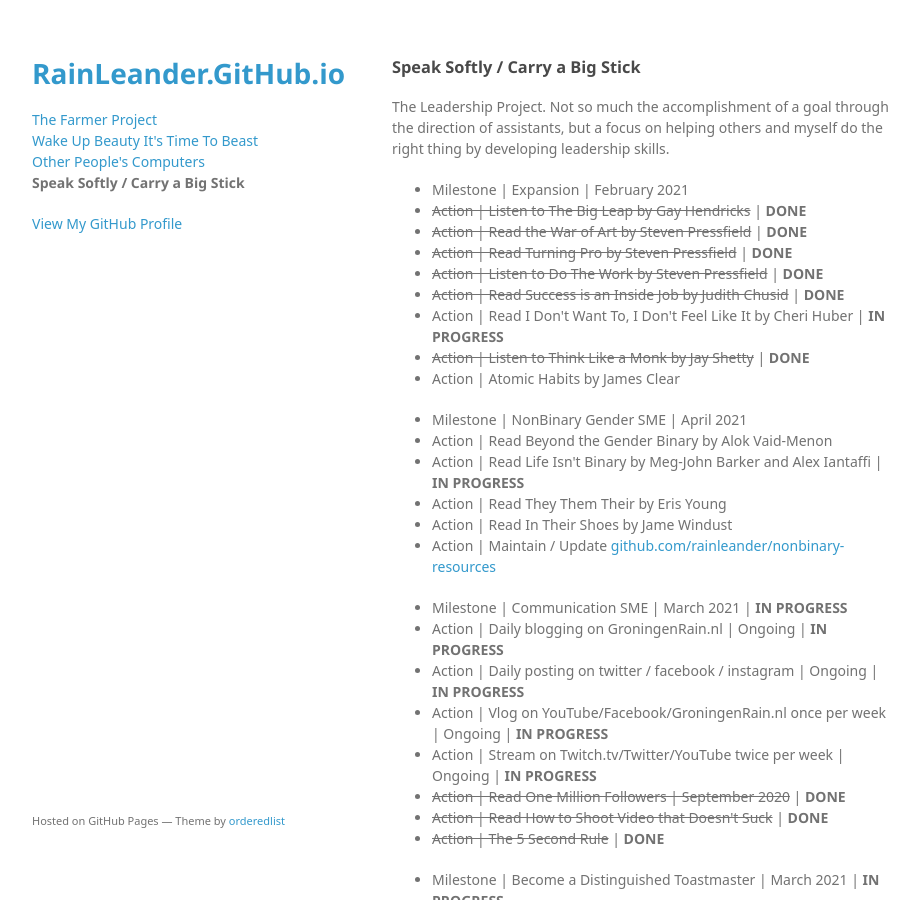
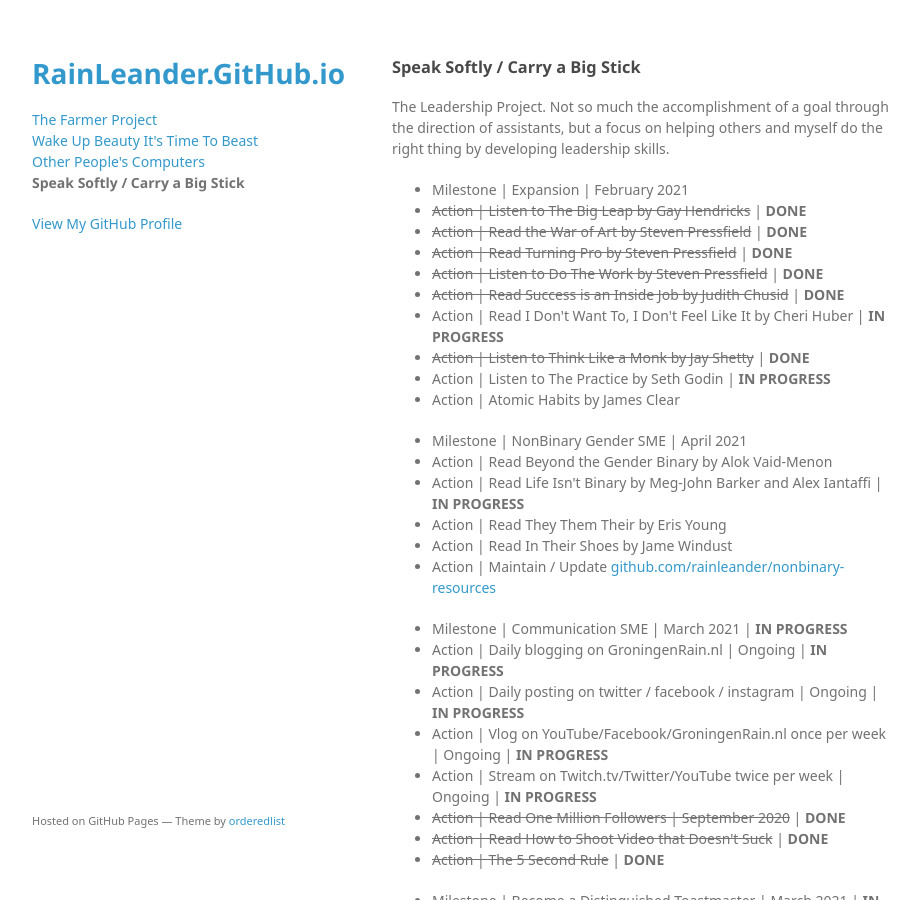
Before and after one commit to rainleander/rainleander.github.io, a Jekyll site: the page speak-softly.html, which Jekyll copies as it is, in a window 1280 px wide and 900 px high. Shown: the whole window, without its empty margins (178-1097 px from the left). Built offline with Jekyll 4.4.1, drawn with Linux system fonts in a browser that asks for light colours; some web fonts are replaced.

Commit message:
Update speak-softly.html

```diff
--- a/speak-softly.html
+++ b/speak-softly.html
@@ -38,6 +38,7 @@
         <li><del>Action | Read Success is an Inside Job by Judith Chusid</del> | <b>DONE</b></li>
         <li>Action | Read I Don't Want To, I Don't Feel Like It by Cheri Huber | <b>IN PROGRESS</b></li>
         <li><del>Action | Listen to Think Like a Monk by Jay Shetty</del> | <b>DONE</b></li>
+        <li>Action | Listen to The Practice by Seth Godin | <b>IN PROGRESS</b></li>
         <li>Action | Atomic Habits by James Clear</li></ul>
 
         <ul><li>Milestone | NonBinary Gender SME | April 2021</li>
```
